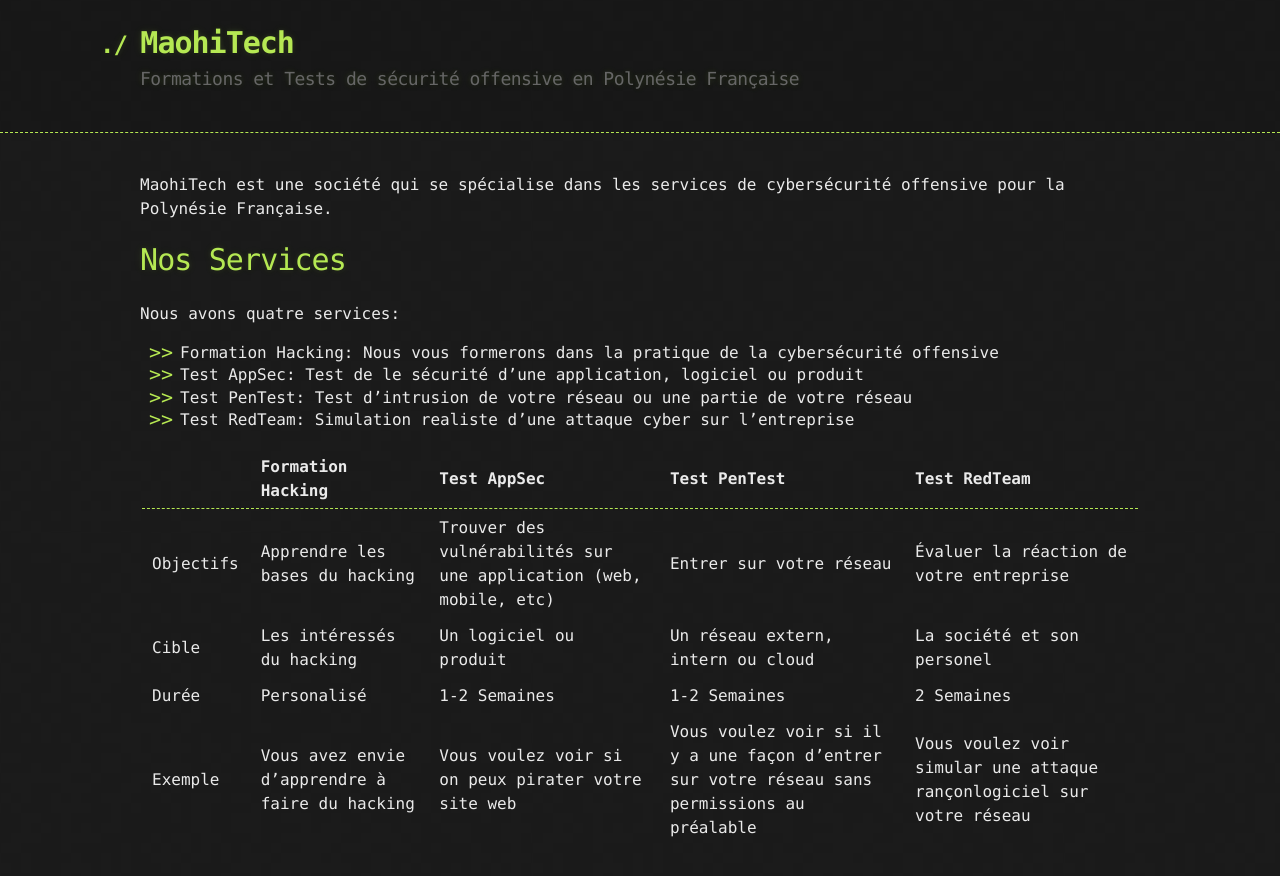
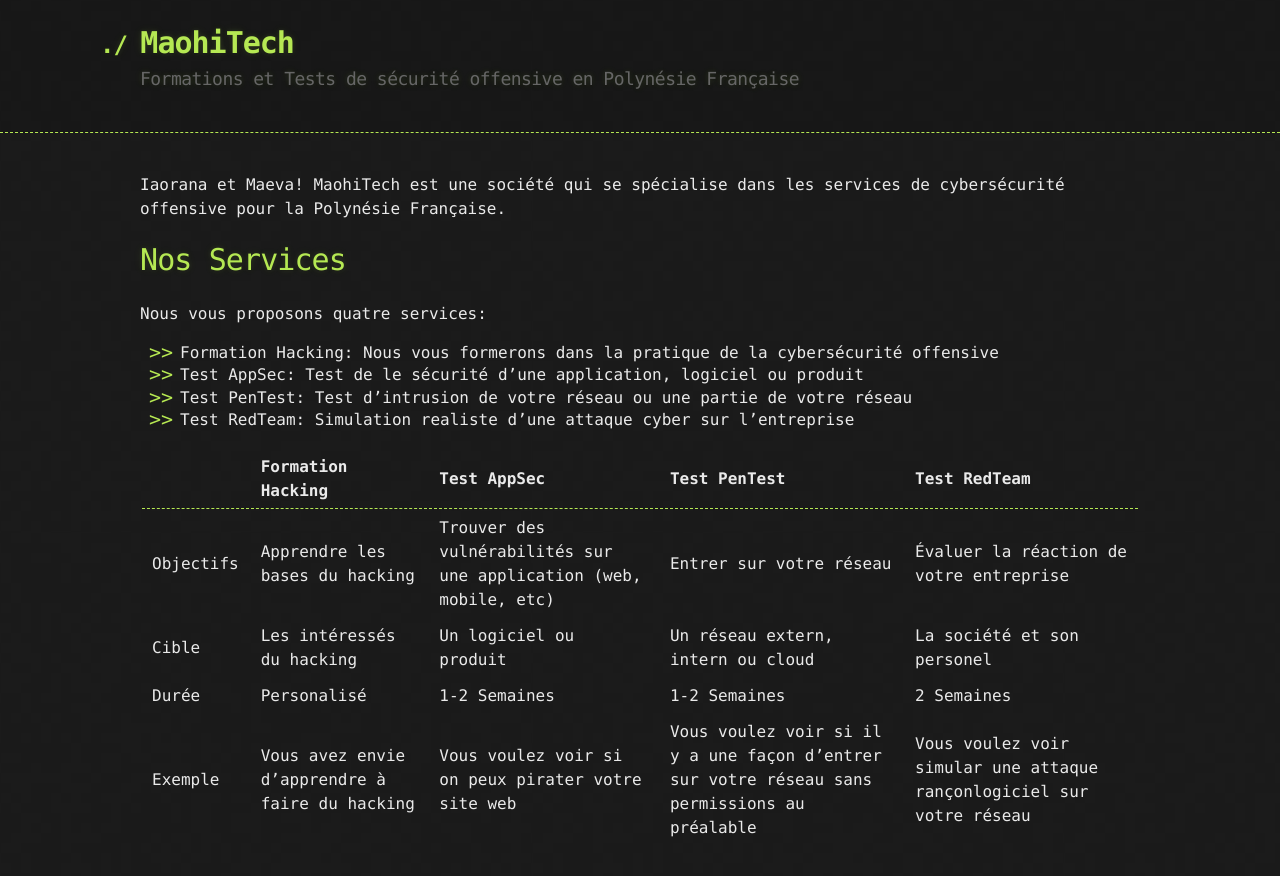
Before and after one commit to stagehackingtahiti/maohitech, a Jekyll site: the page built from index.md, in a window 1280 px wide. Shown: the top 876 px of the page. Built offline with Jekyll 4.4.1, drawn with Linux system fonts in a browser that asks for light colours.

Commit message:
[+] Maeva

```diff
--- a/index.md
+++ b/index.md
@@ -2,11 +2,11 @@
 layout: default
 ---
 
-MaohiTech est une société qui se spécialise dans les services de cybersécurité offensive pour la Polynésie Française.
+Iaorana et Maeva! MaohiTech est une société qui se spécialise dans les services de cybersécurité offensive pour la Polynésie Française.
 
 # Nos Services
 
-Nous avons quatre services:
+Nous vous proposons quatre services:
 
 * Formation Hacking: Nous vous formerons dans la pratique de la cybersécurité offensive
 * Test AppSec: Test de le sécurité d'une application, logiciel ou produit
```
